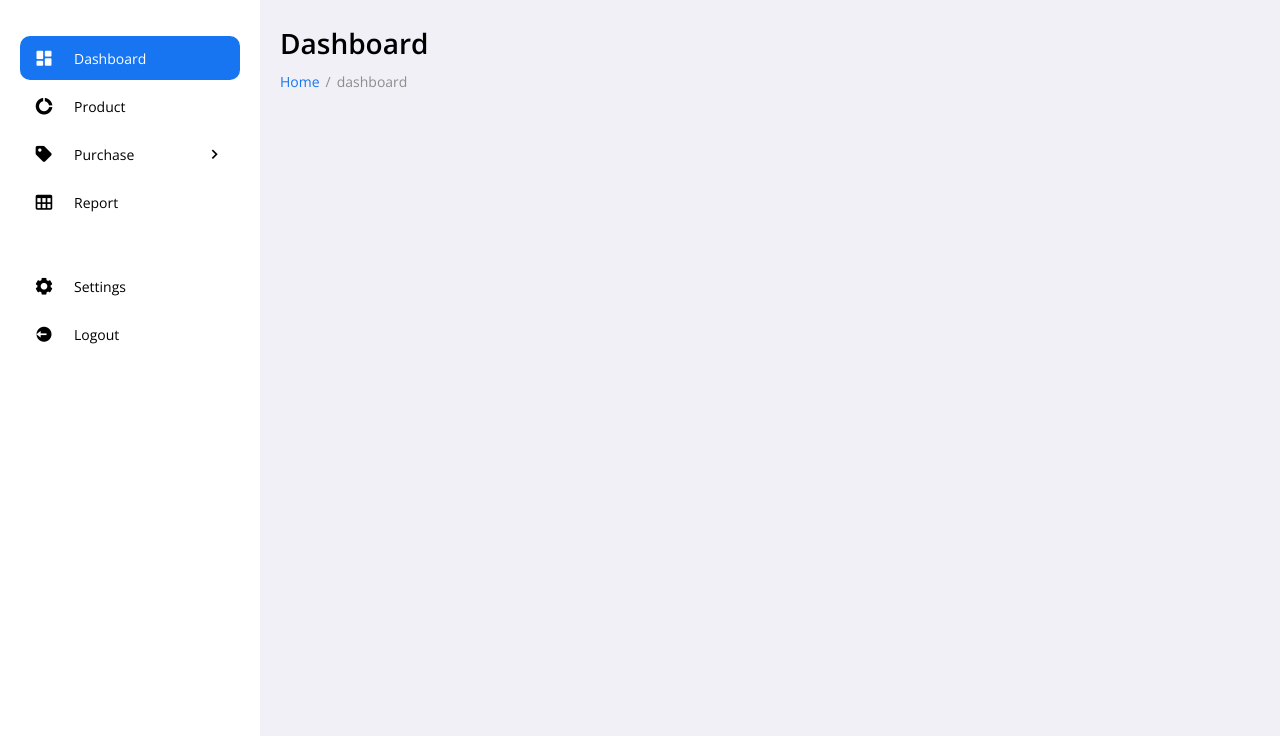
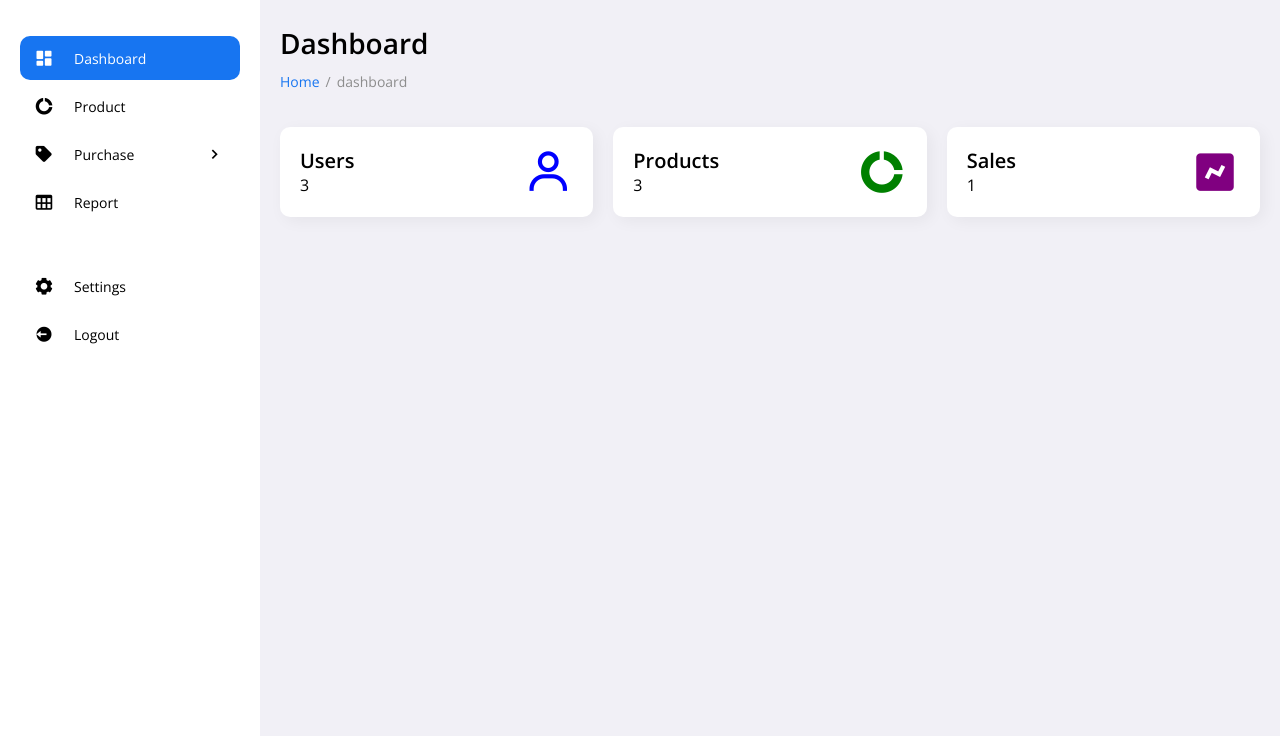
Before and after one commit to SasesChaudhary/sms2, a PHP site: page /admin_dashboard.php in a window 1280 px wide. Shown: the part 64-800 px from the top of the page. Run offline with PHP 8.4, Linux system fonts and the light colour scheme; a user stored in the database is signed in; data comes from the database, SQL or seed files in the repository.

Commit message:
changed inde to dashboard

```diff
--- a/addproduct.php
+++ b/addproduct.php
@@ -60,7 +60,7 @@
   <main >
     <h1 class="title">Product</h1>
     <ul class="breadcrumbs">
-        <li><a href="index.php">Home</a></li>
+        <li><a href="admin_dashboard.php">Home</a></li>
         <li class="divider">/</li>
         <li><a href="product.php" class="active">Product</a></li>
     </ul>
--- a/admin_dashboard.php
+++ b/admin_dashboard.php
@@ -1,6 +1,12 @@
 <!DOCTYPE html>
 <?php
 session_start();
+if(!isset($_SESSION['username'])){
+	header('location:login.php');
+}
+include './includes/connection.php';
+$id = $_SESSION['user_id'];
+
 ?>
 <html lang="en">
 <head>
@@ -26,130 +32,49 @@ session_start();
   <main >
     <h1 class="title">Dashboard</h1>
     <ul class="breadcrumbs">
-        <li><a href="index.php">Home</a></li>
+        <li><a href="admin_dashboard.php">Home</a></li>
         <li class="divider">/</li>
         <li><a href="admin_dashboard.php" class="active">dashboard</a></li>
     </ul>
-	<!-- <div class="info-data">
+	<div class="info-data">
 		<div class="card">
 			<div class="head">
-						<div>
-							<h2>1500</h2>
-							<p>Traffic</p>
+				<div class="items">
+					<h2>Users</h2>
+					<?php
+						$check_user = "SELECT * FROM users ";
+						$query_user = mysqli_query($con,$check_user);
+						$row = mysqli_num_rows($query_user);
+					?>
+					<p><?php  echo $row;?></p>
 				</div>
-						<i class='bx bx-trending-up icon' ></i>
+				<i class='bx bx-user' style="color:blue;"></i>
 			</div>
-					<span class="progress" data-value="40%"></span>
-					<span class="label">40%</span>
 		</div>
 		<div class="card">
 			<div class="head">
 				<div>
-							<h2>234</h2>
-							<p>Sales</p>
+					<h2>Products</h2>
+					<?php
+						$check_product = "SELECT * FROM product ";
+						$query_product = mysqli_query($con,$check_product);
+						$row_product = mysqli_num_rows($query_product);
+					?>
+					<p><?php echo $row_product;?></p>
 				</div>
-						<i class='bx bx-trending-down icon down' ></i>
+				<i class='bx bxs-doughnut-chart icon' style="color:green;"></i>
 			</div>
-					<span class="progress" data-value="60%"></span>
-					<span class="label">60%</span>
 		</div>
 		<div class="card">
 			<div class="head">
 				<div>
-							<h2>465</h2>
-							<p>Pageviews</p>
+					<h2>Sales</h2>
+					<p>1</p>
 				</div>
-						<i class='bx bx-trending-up icon' ></i>
-					</div>
-					<span class="progress" data-value="30%"></span>
-					<span class="label">30%</span>
-				</div>
-				<div class="card">
-					<div class="head">
-						<div>
-							<h2>235</h2>
-							<p>Visitors</p>
-						</div>
-						<i class='bx bx-trending-up icon' ></i>
-					</div>
-					<span class="progress" data-value="80%"></span>
-					<span class="label">80%</span>
-				</div>
-			</div>
-			<div class="data">
-				<div class="content-data">
-					<div class="head">
-						<h3>Sales Report</h3>
-						<div class="menu">
-							<i class='bx bx-dots-horizontal-rounded icon'></i>
-							<ul class="menu-link">
-								<li><a href="#">Edit</a></li>
-								<li><a href="#">Save</a></li>
-								<li><a href="#">Remove</a></li>
-							</ul>
-						</div>
-					</div>
-					<div class="chart">
-						<div id="chart"></div>
-					</div>
-				</div>
-				<div class="content-data">
-					<div class="head">
-						<h3>Chatbox</h3>
-						<div class="menu">
-							<i class='bx bx-dots-horizontal-rounded icon'></i>
-							<ul class="menu-link">
-								<li><a href="#">Edit</a></li>
-								<li><a href="#">Save</a></li>
-								<li><a href="#">Remove</a></li>
-							</ul>
-						</div>
-					</div>
-					<div class="chat-box">
-						<p class="day"><span>Today</span></p>
-						<div class="msg">
-							<img src="https://images.unsplash.com/photo-1517841905240-472988babdf9?ixid=MnwxMjA3fDB8MHxzZWFyY2h8NHx8cGVvcGxlfGVufDB8fDB8fA%3D%3D&ixlib=rb-1.2.1&auto=format&fit=crop&w=500&q=60" alt="">
-							<div class="chat">
-								<div class="profile">
-									<span class="username">Alan</span>
-									<span class="time">18:30</span>
-								</div>
-								<p>Hello</p>
-							</div>
-						</div>
-						<div class="msg me">
-							<div class="chat">
-								<div class="profile">
-									<span class="time">18:30</span>
-								</div>
-								<p>Lorem ipsum dolor sit amet consectetur adipisicing elit. Eaque voluptatum eos quam dolores eligendi exercitationem animi nobis reprehenderit laborum! Nulla.</p>
-							</div>
-						</div>
-						<div class="msg me">
-							<div class="chat">
-								<div class="profile">
-									<span class="time">18:30</span>
-								</div>
-								<p>Lorem ipsum dolor sit amet consectetur adipisicing elit. Ipsam, architecto!</p>
-							</div>
-						</div>
-						<div class="msg me">
-							<div class="chat">
-								<div class="profile">
-									<span class="time">18:30</span>
-								</div>
-								<p>Lorem ipsum, dolor sit amet.</p>
+				<i class='bx bxs-chart icon' style="color:purple;"></i>
 			</div>
 		</div>
 	</div>
-					<form action="#">
-						<div class="form-group">
-							<input type="text" placeholder="Type...">
-							<button type="submit" class="btn-send"><i class='bx bxs-send' ></i></button>
-						</div>
-					</form>
-				</div>
-			</div> -->
   </main>
   <!-- Main Content -->
 
--- a/assets/css/style.css
+++ b/assets/css/style.css
@@ -275,6 +275,33 @@ main .breadcrumbs li.divider {
 	color: var(--dark-grey);
 	pointer-events: none;
 }
+main .info-data {
+	margin-top: 36px;
+	display: grid;
+	grid-template-columns: repeat(auto-fit, minmax(240px, 1fr));
+	grid-gap: 20px;
+}
+main .info-data .card {
+	padding: 20px;
+	border-radius: 10px;
+	background: var(--light);
+	box-shadow: 4px 4px 16px rgba(0, 0, 0, .05);
+}
+main .card .head {
+	display: flex;
+	justify-content: space-between;
+	align-items: flex-start;
+}
+main .card .head h2 {
+	font-size: 20px;
+	font-weight: 600;
+}
+main .card .head p {
+	font-size: 16px;
+}
+main .card .head i {
+	font-size: 50px;
+}
 /* MAIN */
 /* CONTENT */
 
--- a/index.php
+++ b/index.php
@@ -21,7 +21,7 @@
 				include 'layouts/user_menu.php';
 			}
 			else{
-				include 'layouts/admin_menu.php';
+				include 'admin_dashboard.php';
 			}
 		?>
 
--- a/manageproduct.php
+++ b/manageproduct.php
@@ -65,7 +65,7 @@
 <main >
     <h1 class="title">Product</h1>
     <ul class="breadcrumbs">
-        <li><a href="index.php">Home</a></li>
+        <li><a href="admin_dashboard.php">Home</a></li>
         <li class="divider">/</li>
         <li><a href="product.php" class="active">Product</a></li>
     </ul>
--- a/updateproduct.php
+++ b/updateproduct.php
@@ -71,7 +71,7 @@
     <main >
     <h1 class="title">Product</h1>
     <ul class="breadcrumbs">
-        <li><a href="index.php">Home</a></li>
+        <li><a href="admin_dashboard.php">Home</a></li>
         <li class="divider">/</li>
         <li><a href="product.php" class="active">Product</a></li>
     </ul>
--- a/usermanagement.php
+++ b/usermanagement.php
@@ -65,7 +65,7 @@
 <main >
     <h1 class="title">User Management</h1>
     <ul class="breadcrumbs">
-        <li><a href="index.php">Home</a></li>
+        <li><a href="admin_dashboard.php">Home</a></li>
         <li class="divider">/</li>
         <li><a href="usermanagement.php" class="active">User Management</a></li>
     </ul>
--- a/userproduct.php
+++ b/userproduct.php
@@ -66,7 +66,7 @@
                             <td><img src="<?php echo "images/".$fetch_product['product_image']; ?>" alt="image" width="100px" height="100px"></td>
                             <td><?php  echo $fetch_product['product_bought'] ?></td>
                             <td><?php  echo $fetch_product['product_stock'] ?></td>
-
+                            <td><a href=""></a></td>
                         </tr>
                         <?php
                            }
```
Also changed, not shown: assets/css/form.css (+6 -1 lines), index.html (added, +27 -0 lines), login.php (+24 -4 lines). Lines whose indentation alone changed are shown as unchanged.
